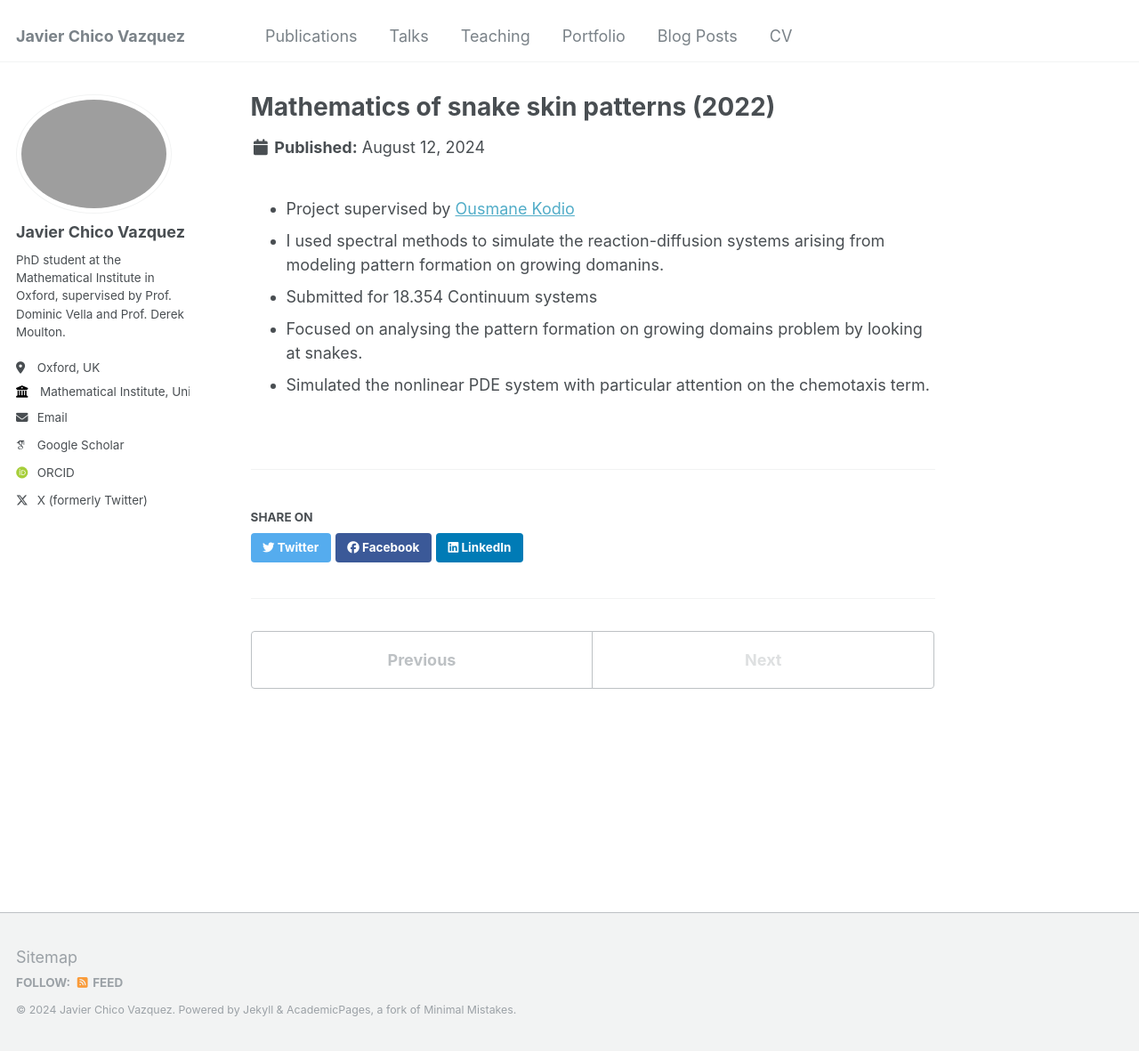
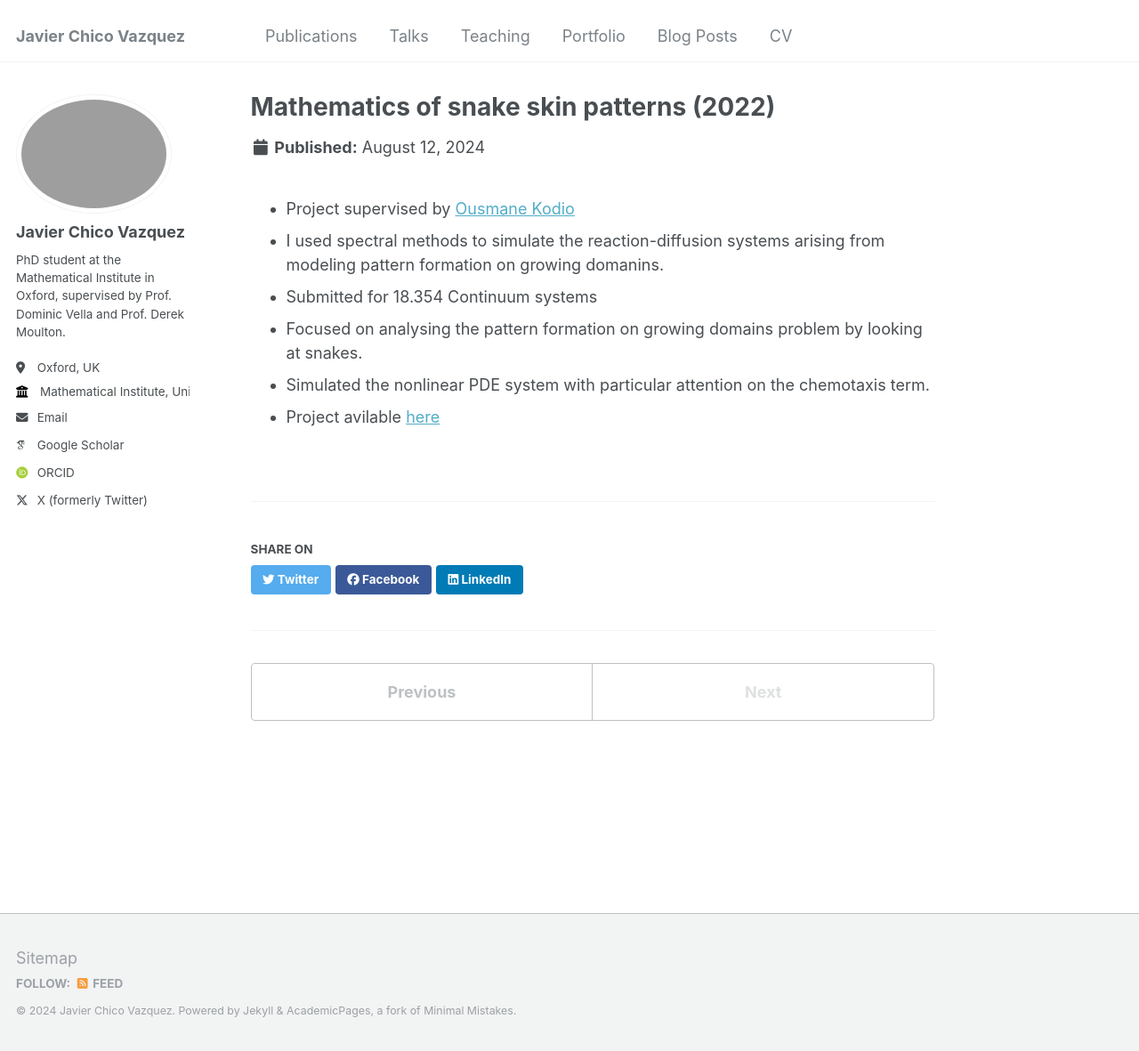
Before and after one commit to JavierChico/JavierChico.github.io, a Jekyll site: the page built from _portfolio/snake_patterns.md, in a window 1280 px wide and 1181 px high. Shown: the whole window at 89% size. Built offline with Jekyll 4.4.1, drawn with Linux system fonts in a browser that asks for light colours; some web fonts are replaced.

Commit message:
Update snake_patterns.md

```diff
--- a/_portfolio/snake_patterns.md
+++ b/_portfolio/snake_patterns.md
@@ -9,3 +9,4 @@ collection: portfolio
 * Submitted for 18.354 Continuum systems
 * Focused on analysing the pattern formation on growing domains problem by looking at snakes.
 * Simulated the nonlinear PDE system with particular attention on the chemotaxis term.
+* Project avilable [here](/files/18_354_Course_Project_javi_true_final.pdf)
```
